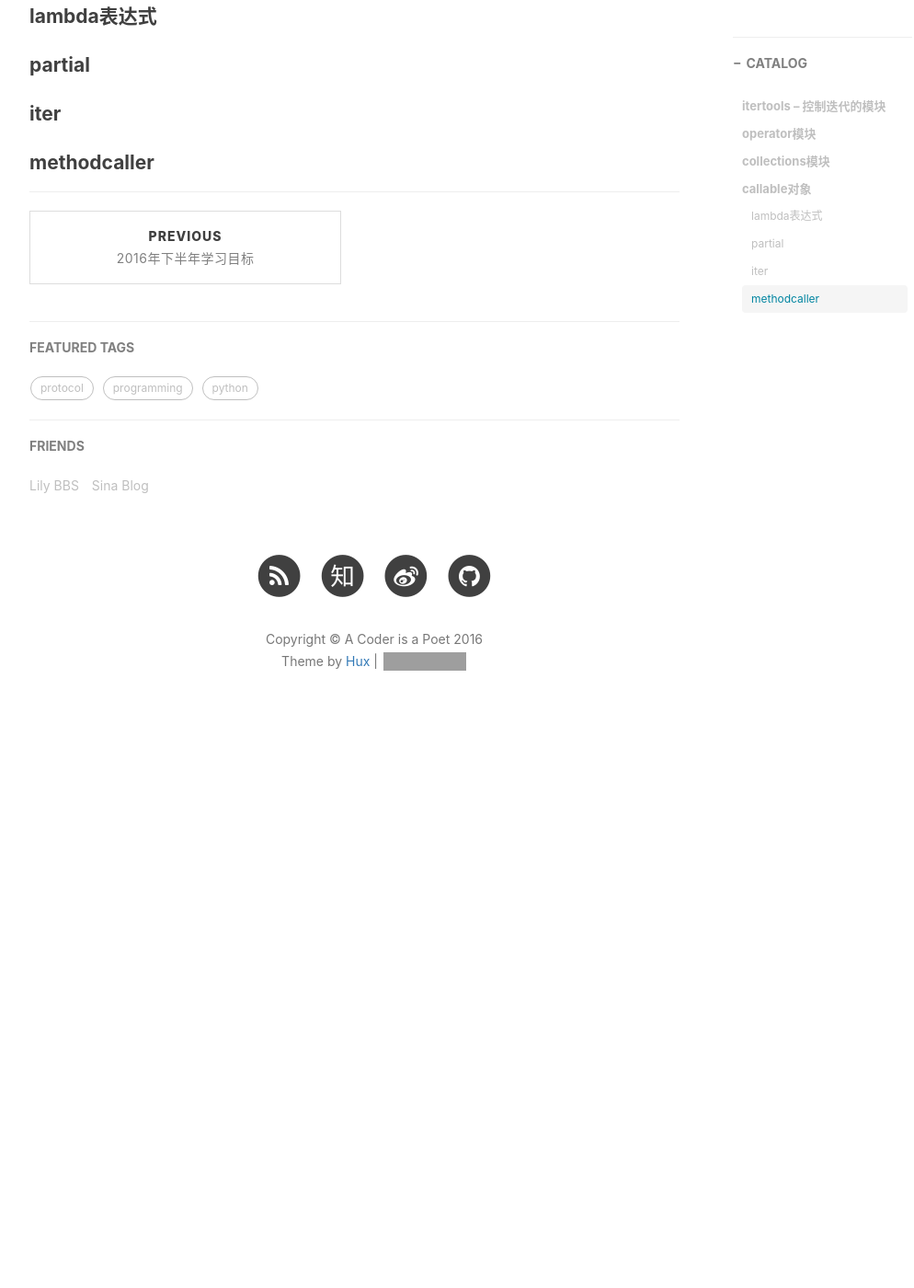
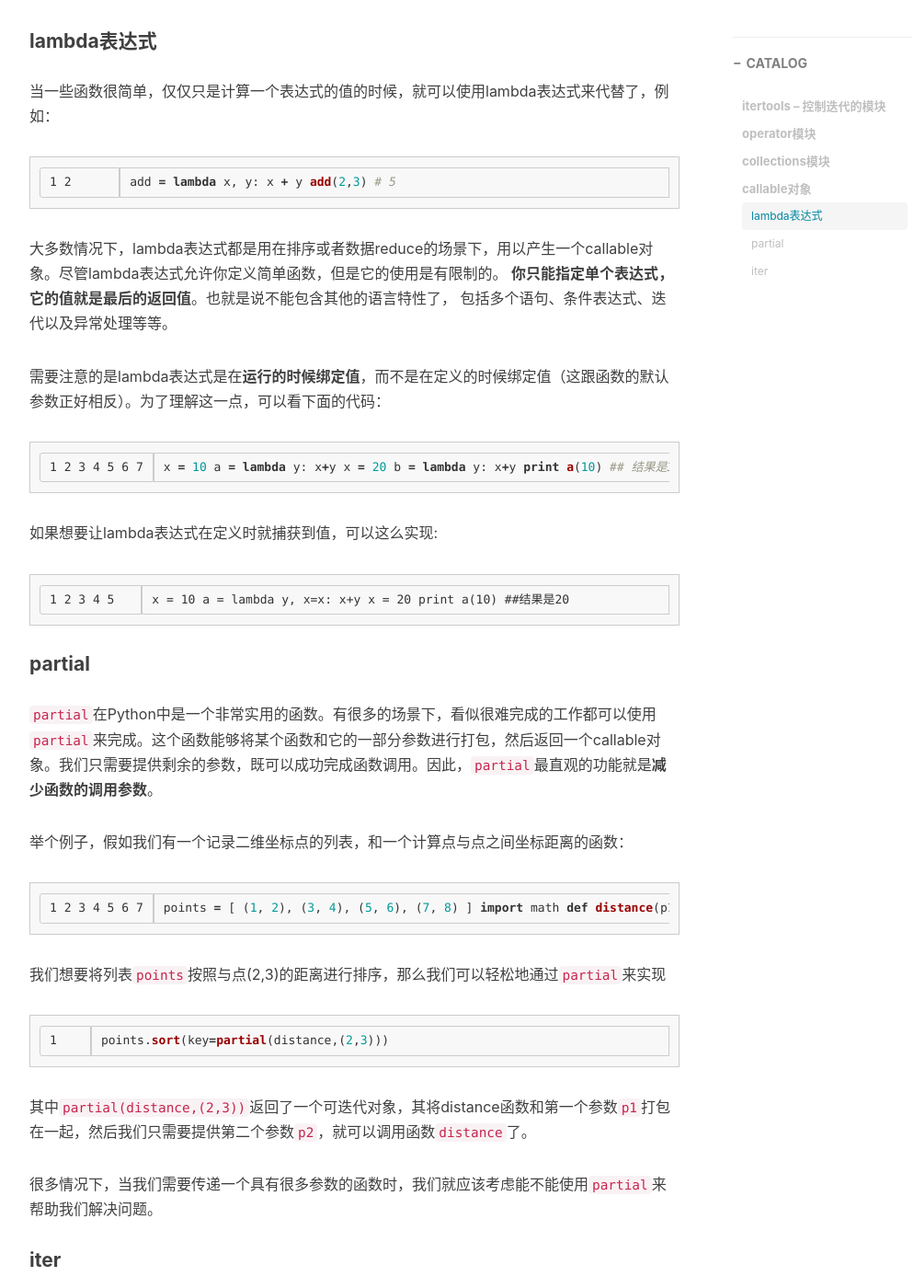
Before and after one commit to kaiywen/kaiywen.github.io, a Jekyll site: the page built from _posts/2016-4-19-Python常用模块介绍.md, in a window 1280 px wide and 1400 px high, scrolled down 4195 px. Shown: the whole window at 92% size, without its empty margins (233-1227 px from the left). Built offline with Jekyll 4.4.1, drawn with Linux system fonts in a browser that asks for light colours; nearby versions of some CDN libraries; comment, search, counter and statistics services are not loaded; before the commit the page ends 5018 px from its top, so only the background shows below that; some of the changed text lies outside the part shown; grey boxes are pictures that could not be loaded.

Commit message:
Finish the latest article

````diff
--- a/_posts/2016-4-19-Python常用模块介绍.md
+++ b/_posts/2016-4-19-Python常用模块介绍.md
@@ -14,7 +14,7 @@
 
 >什么是常用函数？经常使用又经常忘记的函数就是常用函数。
 
-下图中展示了本文内容的脉络：
+下图中展示了本文内容的脉络。本文仅仅作为Python的使用笔记，不涉及python虚拟机的内部实现。
 
 ![](/img/PythonPopularFunc.png){: width="500px" height="400px" }
 
@@ -171,8 +171,83 @@
 
 #### lambda表达式
 
+当一些函数很简单，仅仅只是计算一个表达式的值的时候，就可以使用lambda表达式来代替了，例如：
+
+```python
+add = lambda x, y: x + y
+add(2,3)  # 5
+```
+
+大多数情况下，lambda表达式都是用在排序或者数据reduce的场景下，用以产生一个callable对象。尽管lambda表达式允许你定义简单函数，但是它的使用是有限制的。 **你只能指定单个表达式，它的值就是最后的返回值**。也就是说不能包含其他的语言特性了， 包括多个语句、条件表达式、迭代以及异常处理等等。
+
+需要注意的是lambda表达式是在**运行的时候绑定值**，而不是在定义的时候绑定值（这跟函数的默认参数正好相反）。为了理解这一点，可以看下面的代码：
+
+```python
+x = 10
+a = lambda y: x+y
+x = 20
+b = lambda y: x+y
+
+print a(10)  ## 结果是30
+print b(10)  ## 结果也是30
+```
+
+如果想要让lambda表达式在定义时就捕获到值，可以这么实现:
+
+```
+x = 10
+a = lambda y, x=x: x+y
+x = 20
+
+print a(10)  ##结果是20
+```
+
 #### partial
+
+`partial`在Python中是一个非常实用的函数。有很多的场景下，看似很难完成的工作都可以使用`partial`来完成。这个函数能够将某个函数和它的一部分参数进行打包，然后返回一个callable对象。我们只需要提供剩余的参数，既可以成功完成函数调用。因此，`partial`最直观的功能就是**减少函数的调用参数**。
+
+举个例子，假如我们有一个记录二维坐标点的列表，和一个计算点与点之间坐标距离的函数：
+
+```python
+points = [ (1, 2), (3, 4), (5, 6), (7, 8) ]
+
+import math
+def distance(p1, p2):
+    x1, y1 = p1
+    x2, y2 = p2
+    return math.hypot(x2 - x1, y2 - y1)
+```
+
+我们想要将列表`points`按照与点(2,3)的距离进行排序，那么我们可以轻松地通过`partial`来实现
+
+```python
+points.sort(key=partial(distance,(2,3)))
+```
+其中`partial(distance,(2,3))`返回了一个可迭代对象，其将distance函数和第一个参数`p1`打包在一起，然后我们只需要提供第二个参数`p2`，就可以调用函数`distance`了。
+
+很多情况下，当我们需要传递一个具有很多参数的函数时，我们就应该考虑能不能使用`partial`来帮助我们解决问题。
 
 #### iter
 
-#### methodcaller
+最后要介绍的这个函数`iter`同样是非常易用，但却经常被忽视。这个函数的定义是这样的`iter(callable, sentinel)`，其接受一个callable对象，然后迭代执行该对象，知道执行结果遇到`sentinel`为止。
+
+例如我们在进行读文件或者网络操作时，经常会写出这样的代码：
+
+```python
+def reader(s):
+    while True:
+        data = s.recv(1024)
+        if data == b'':
+            break
+        process_data(data)
+```
+
+如果借助于iter函数，我们可以直接：
+
+```pyton
+def reader2(s):
+    for data in iter(lambda: s.recv(CHUNKSIZE), b''):
+        process_data(data)
+```
+
+这样处理起来就会非常方便。
````
